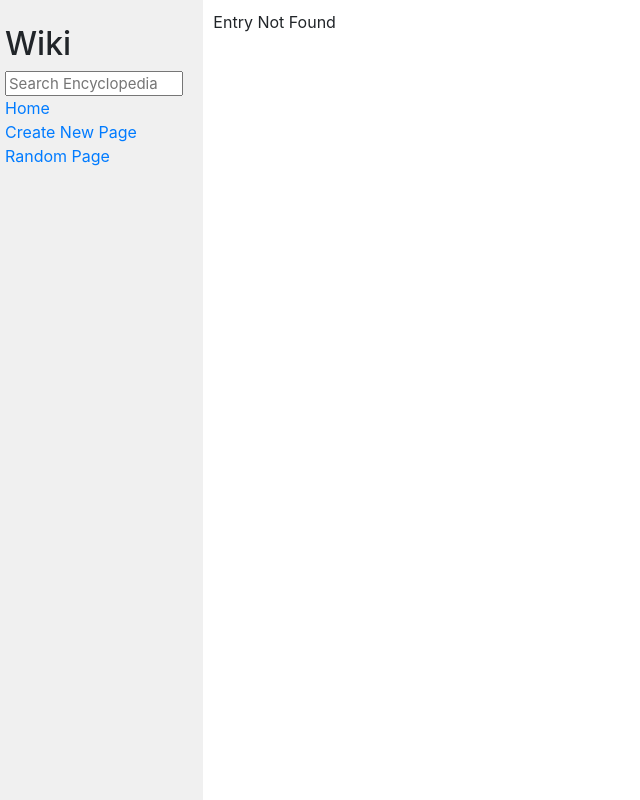
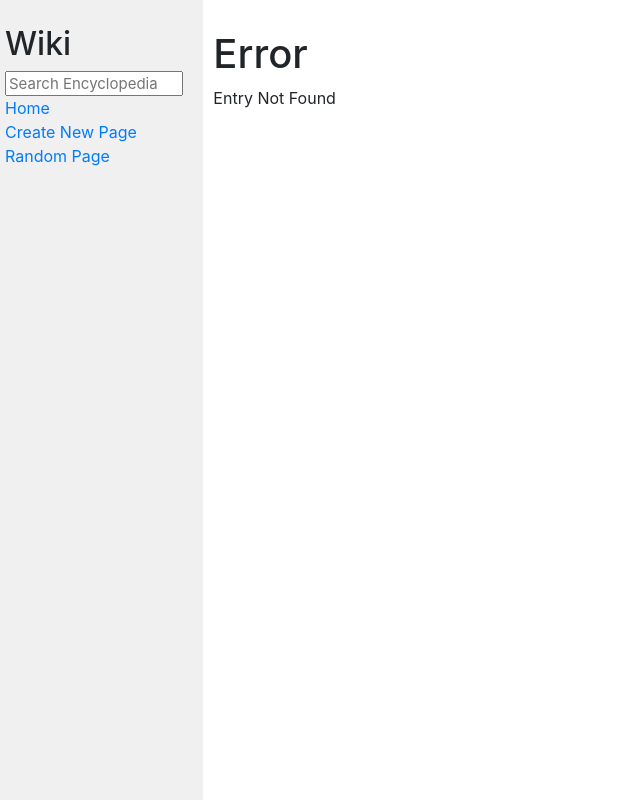
Before and after one commit to kkaizer11/Django-Wiki-Cs50, a Django app: page /wiki/1 in a window 1280 px wide. Shown: the whole page, without its empty margins (0-640 px from the left). Run offline with Django 3.2, Linux system fonts and the light colour scheme; some libraries are stand-ins or nearby versions.

Commit message:
falta apenas o edit

```diff
--- a/wiki/encyclopedia/templates/encyclopedia/error.html
+++ b/wiki/encyclopedia/templates/encyclopedia/error.html
@@ -1,9 +1,10 @@
 {% extends "encyclopedia/layout.html" %}
 
 {% block title %}
-  <h1>Error</h1>
+    Error
 {% endblock %}
 
 {% block body %}
+  <h1>Error</h1>
   <p>{{ message }} </p>
 {% endblock %}
```
